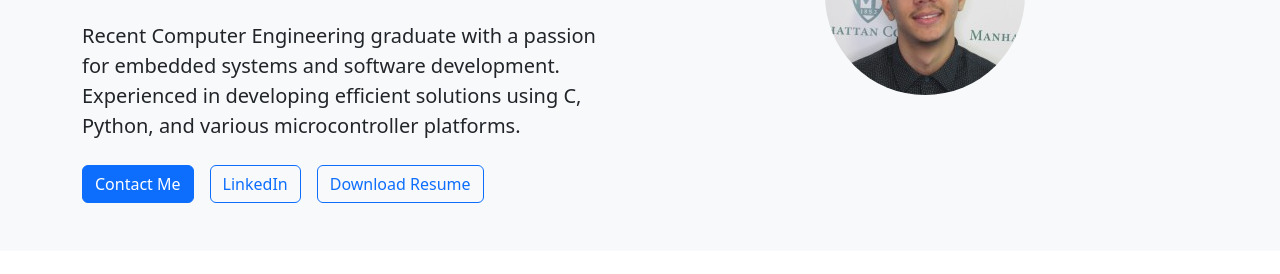
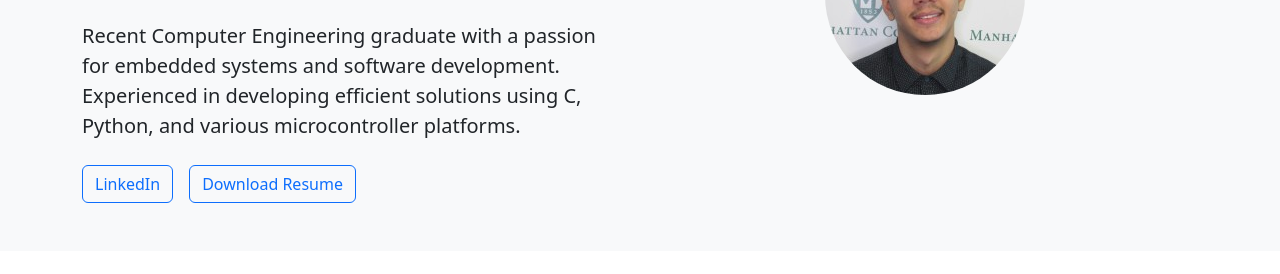
Before and after one commit to Joel-Mendez0/Joel-Mendez0.github.io, a plain HTML site: page index.html in a window 1280 px wide. Shown: the part 335-609 px from the top of the page. Drawn offline with nearby package versions, Linux system fonts and the light colour scheme.

Commit message:
Update index.html

```diff
--- a/index.html
+++ b/index.html
@@ -56,7 +56,6 @@
                     <h2 class="h3 mb-4">Embedded Engineer & Software Developer</h2>
                     <p class="lead mb-4">Recent Computer Engineering graduate with a passion for embedded systems and software development. Experienced in developing efficient solutions using C, Python, and various microcontroller platforms.</p>
                     <div class="d-flex gap-3">
-                        <a href="mailto:joelmendezce@gmail.com" class="btn btn-primary">Contact Me</a>
                         <a href="https://linkedin.com/in/joelmendez0" target="_blank" class="btn btn-outline-primary">LinkedIn</a>
                         <a href="Joel Mendez Resume.pdf" class="btn btn-outline-primary" download>Download Resume</a>
                     </div>
```
